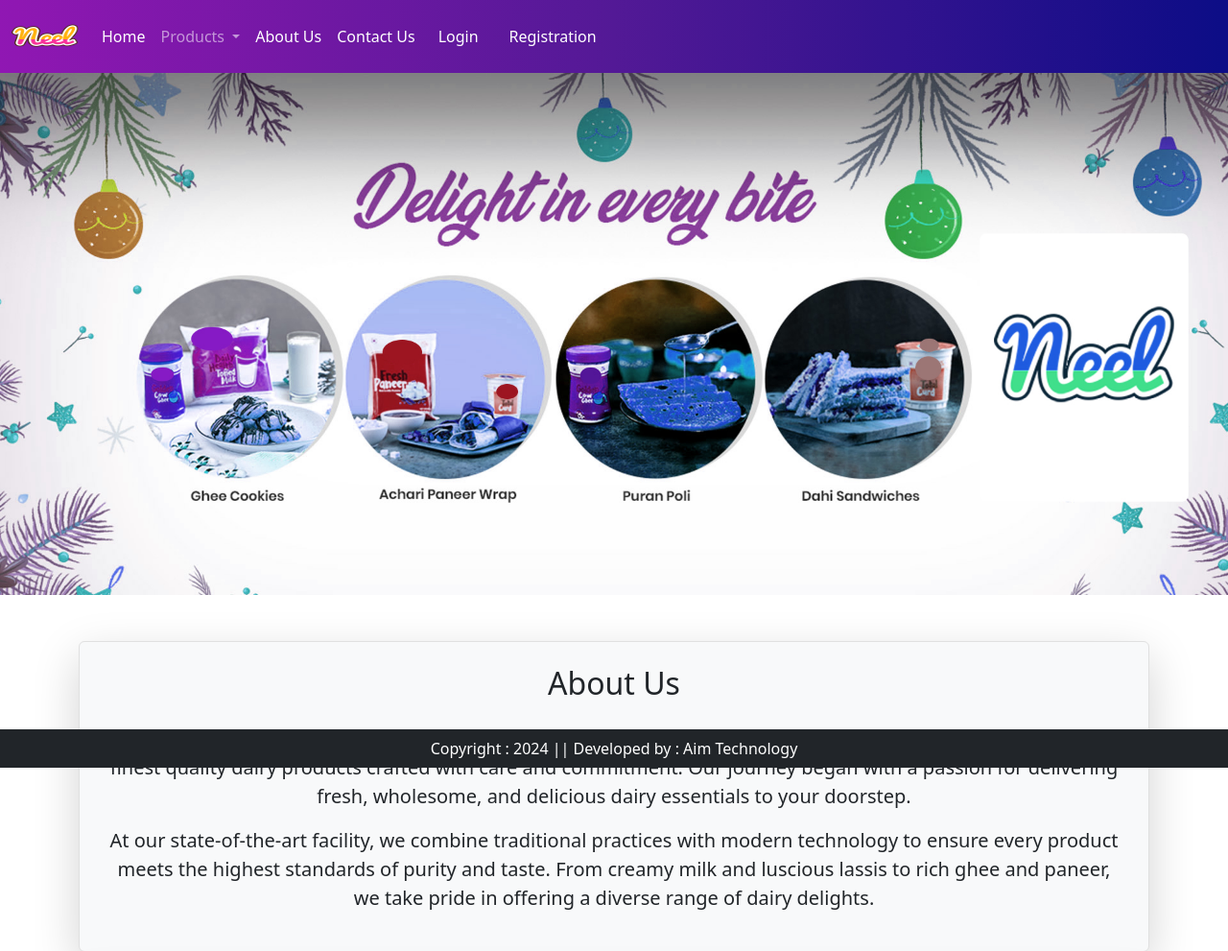
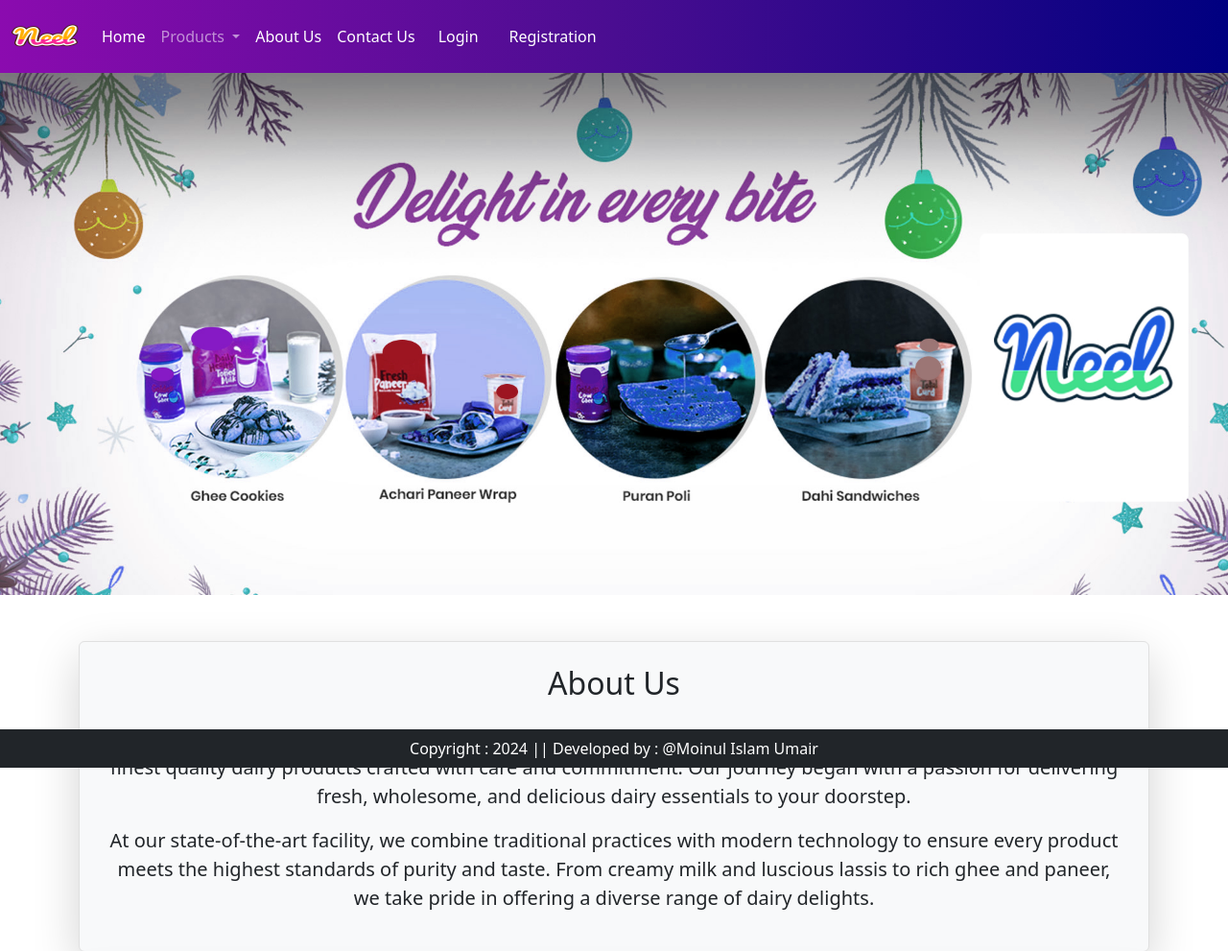
Before and after one commit to Umair505/MilkyWay-Hub, a Django app: page /about/ in a window 1280 px wide. Shown: the top 991 px of the page at 96% size. Run offline with Django 5.2, Linux system fonts and the light colour scheme; some libraries are stand-ins or nearby versions.

Commit message:
readme added

```diff
--- a/Ecommerce/settings.py
+++ b/Ecommerce/settings.py
@@ -26,8 +26,6 @@ SECRET_KEY = 'django-insecure-an^7msgh!$0+ixhpgign!zolxc2*5xe78twt3)u--!6=760@ff
 DEBUG = True
 
 ALLOWED_HOSTS = ['*']
-CSRF_TRUSTED_ORIGINS = ['*']
-
 
 # Application definition
 
--- a/app/templates/app/base.html
+++ b/app/templates/app/base.html
@@ -13,8 +13,6 @@
     <style>
       .navbar-custom {
           background: linear-gradient(90deg, #8B0BAF, #4A0D91, #000080);
-          backdrop-filter: blur(8px);
-          opacity: 0.95;
       }
 
 
@@ -22,8 +20,6 @@
 </head>
 <body>
   <nav class="navbar navbar-expand-lg navbar-dark navbar-custom">
-
-
         <div class="container-fluid">
           <a class="navbar-brand" href="#">
             <img src="{% static "app/images/Neel.png" %}" width="70" height="50" alt="">
@@ -102,7 +98,7 @@
     {% block main-content %} {% endblock main-content %}
     {% block payment-gateway %} {% endblock payment-gateway %}
     <footer class="container-fluid fixed-bottom bg-dark text-white text-center p-2 mt-5">
-        Copyright : 2024 || Developed by : Aim Technology
+        Copyright : 2024 || Developed by : @Moinul Islam Umair
     </footer>
     <script src="https://cdnjs.cloudflare.com/ajax/libs/jquery/3.7.1/jquery.min.js"></script>
     <script src="https://cdn.jsdelivr.net/npm/@popperjs/core@2.11.8/dist/umd/popper.min.js" integrity="sha384-I7E8VVD/ismYTF4hNIPjVp/Zjvgyol6VFvRkX/vR+Vc4jQkC+hVqc2pM8ODewa9r" crossorigin="anonymous"></script>
```
Also changed, not shown: README.md (added), db.sqlite3, 11 other files.
